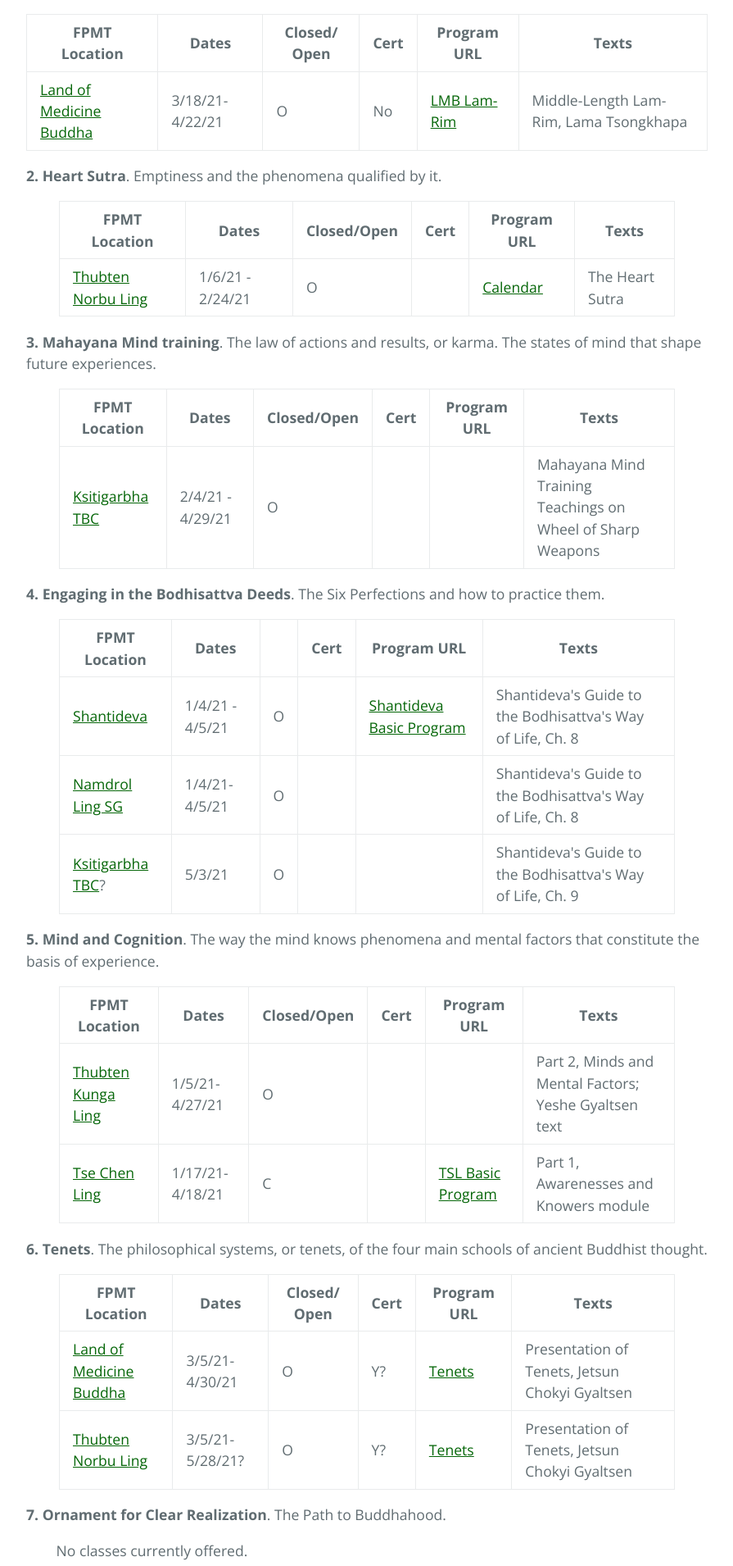
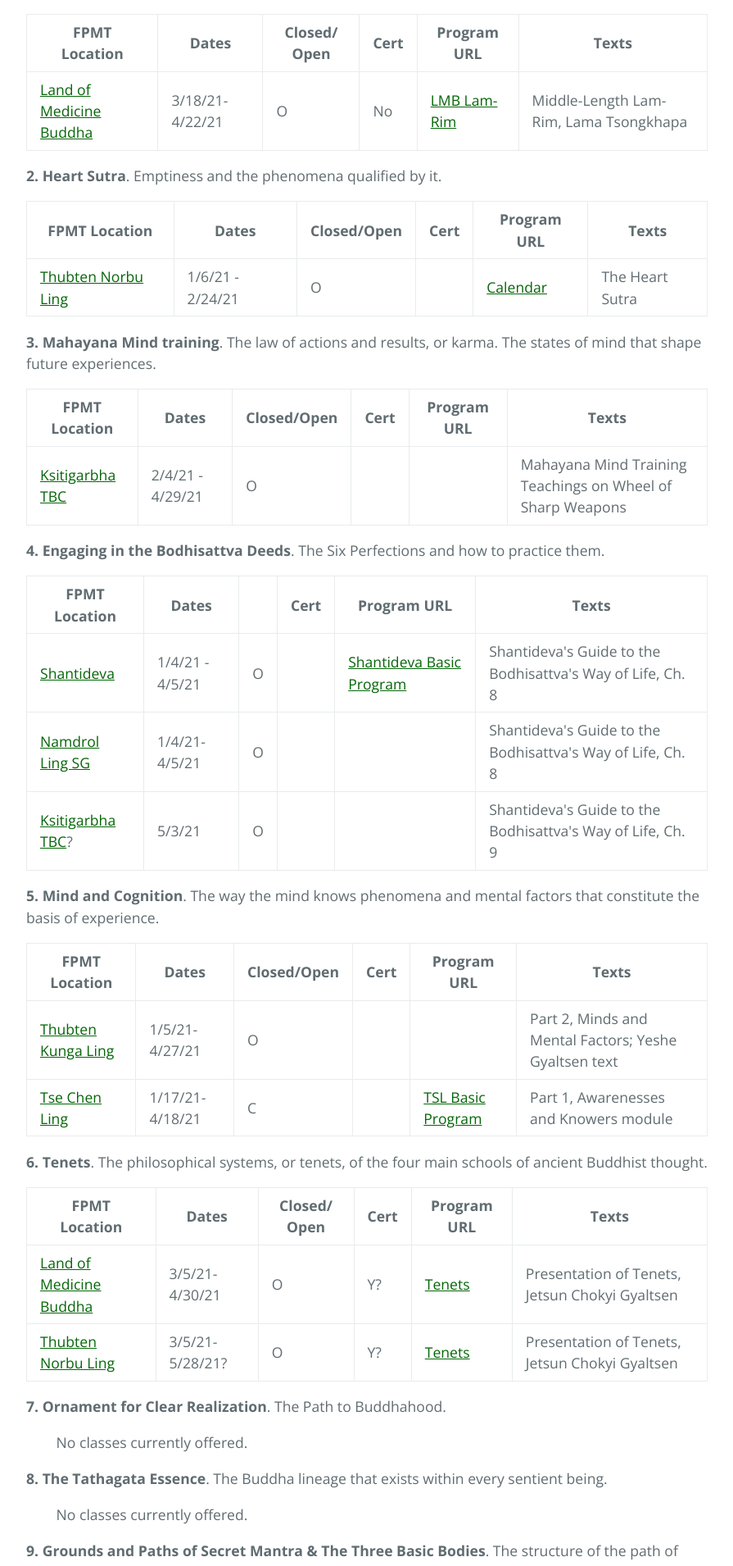
Before and after one commit to lgeorge/lgeorge.github.io, a Jekyll site: the page built from fpmt-na/index.html, in a window 1280 px wide. Shown: the part 804-2714 px from the top of the page at 82% size, without its empty margins (192-1087 px from the left). Built offline with Jekyll 4.4.1, drawn with Linux system fonts in a browser that asks for light colours.

Commit message:
Update index.html

```diff
--- a/fpmt-na/index.html
+++ b/fpmt-na/index.html
@@ -25,7 +25,7 @@
     <p><strong>1. Stages of the Path</strong>. Stages of the Path to Enlightenment of beings of low, middling and great capacity.</p>
 
     	<table>
-    		<thead>
+    		<tbody>
     			<tr>
             <th class="has-text-align-center" data-align="center">FPMT Location</th>
             <th class="has-text-align-center" data-align="center">Dates</th>
@@ -34,8 +34,6 @@
             <th class="has-text-align-center" data-align="center">Program URL</th>
             <th class="has-text-align-center" data-align="center">Texts</th>
           </tr>
-    		</thead>
-    		<tbody>
     			<tr>
             <td class="has-text-align-center" data-align="center"><a href="http://landofmedicinebuddha.org/" target="_blank" rel="noreferrer noopener">Land of Medicine Buddha</a></td>
             <td class="has-text-align-center" data-align="center">3/18/21- 4/22/21</td>
@@ -49,8 +47,7 @@
 
     <p><strong>2. Heart Sutra</strong>. Emptiness and the phenomena qualified by it.</p>
 
-    <figure class="wp-block-table alignwide is-style-regular">
-    	<table class="has-subtle-light-gray-background-color has-background">
+     	<table>
     		<thead>
     			<tr>
             <th class="has-text-align-center" data-align="center">FPMT Location</th>
@@ -72,12 +69,10 @@
           </tr>
     		</tbody>
     	</table>
-    </figure>
 
     <p><strong>3. Mahayana Mind training</strong>. The law of actions and results, or karma. The states of mind that shape future experiences.</p>
 
-    <figure class="wp-block-table alignwide is-style-regular">
-    	<table class="has-subtle-light-gray-background-color has-background">
+    	<table>
     		<thead>
     			<tr>
             <th class="has-text-align-center" data-align="center">FPMT Location</th>
@@ -99,13 +94,10 @@
           </tr>
     		</tbody>
     	</table>
-    </figure>
 
     <p><strong>4. Engaging in the Bodhisattva Deeds</strong>. The Six Perfections and how to practice them.</p>
 
-    <!-- wp:table {"backgroundColor":"subtle-light-gray","align":"wide","className":"is-style-regular"} -->
-    <figure class="wp-block-table alignwide is-style-regular">
-    	<table class="has-subtle-light-gray-background-color has-background">
+     	<table>
     		<thead>
     			<tr>
             <th class="has-text-align-center" data-align="center">FPMT Location</th>
@@ -143,12 +135,10 @@
           </tr>
     		</tbody>
     	</table>
-    </figure>
 
     <p><strong>5. Mind and Cognition</strong>. The way the mind knows phenomena and mental factors that constitute the basis of experience.</p>
 
-    <figure class="wp-block-table alignwide is-style-regular">
-    	<table class="has-subtle-light-gray-background-color has-background">
+    	<table>
     		<thead>
     			<tr>
             <th class="has-text-align-center" data-align="center">FPMT Location</th>
@@ -178,12 +168,10 @@
           </tr>
     		</tbody>
     	</table>
-    </figure>
 
     <p><strong>6. Tenets</strong>. The philosophical systems, or tenets, of the four main schools of ancient Buddhist thought.</p>
 
-    <figure class="wp-block-table alignwide is-style-regular">
-    	<table class="has-subtle-light-gray-background-color has-background">
+    	<table>
     		<thead>
     			<tr>
             <th class="has-text-align-center" data-align="center">FPMT Location</th>
@@ -213,7 +201,6 @@
           </tr>
     		</tbody>
     	</table>
-    </figure>
 
     <p><strong>7. Ornament for Clear Realization</strong>. The Path to Buddhahood.</p>
 
```
